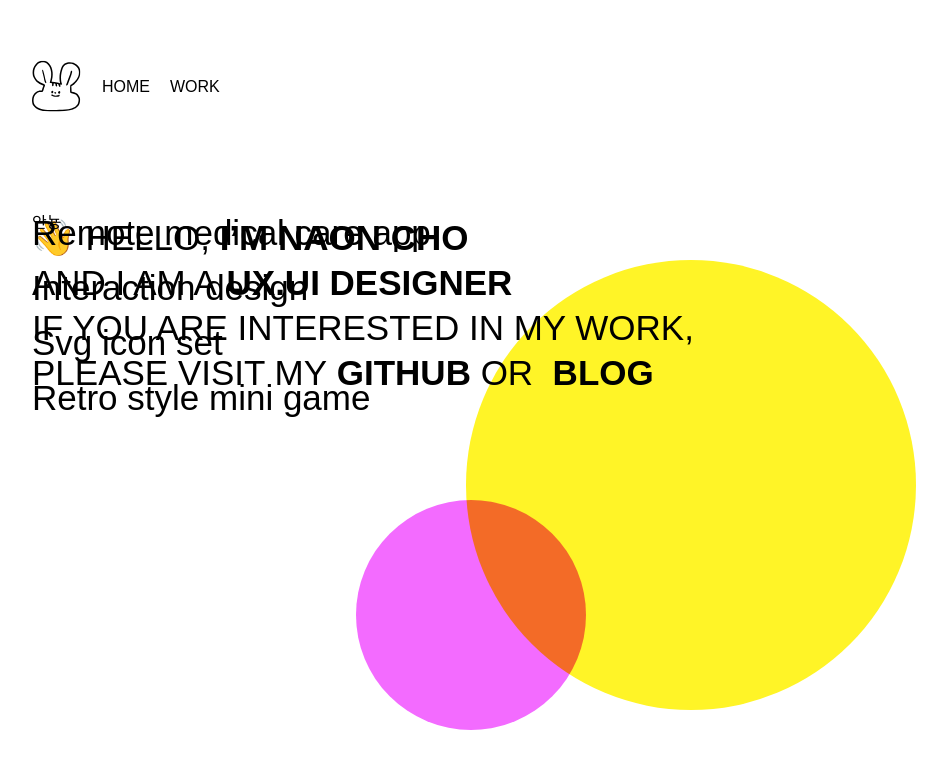
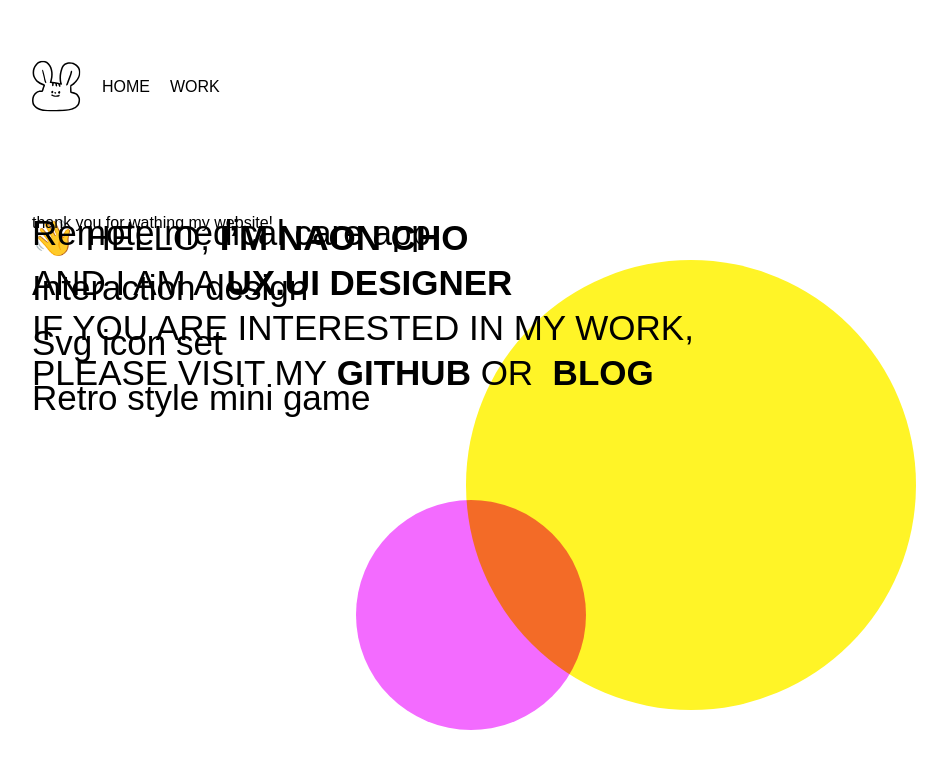
Before and after one commit to jonalong/nalong-homepage, a Next.js app: page / in a window 1280 px wide. Shown: the top 768 px of the page, without its empty margins (273-1220 px from the left). Built offline with nearby package versions, Linux system fonts and the light colour scheme; a web font is replaced by a local one.

Commit message:
work 이미지 변경

```diff
--- a/pages/index.jsx
+++ b/pages/index.jsx
@@ -13,7 +13,7 @@ const LIMIT_DELTA = 15;
 
 export default function MainPage()
 {
-  const pages = [<Home />, <Work />, <div>안뇽</div>]
+  const pages = [<Home />, <Work />, <div>thank you for wathing my website!</div>]
 
   const [state, setState] = useState({
     moving: false,
```
